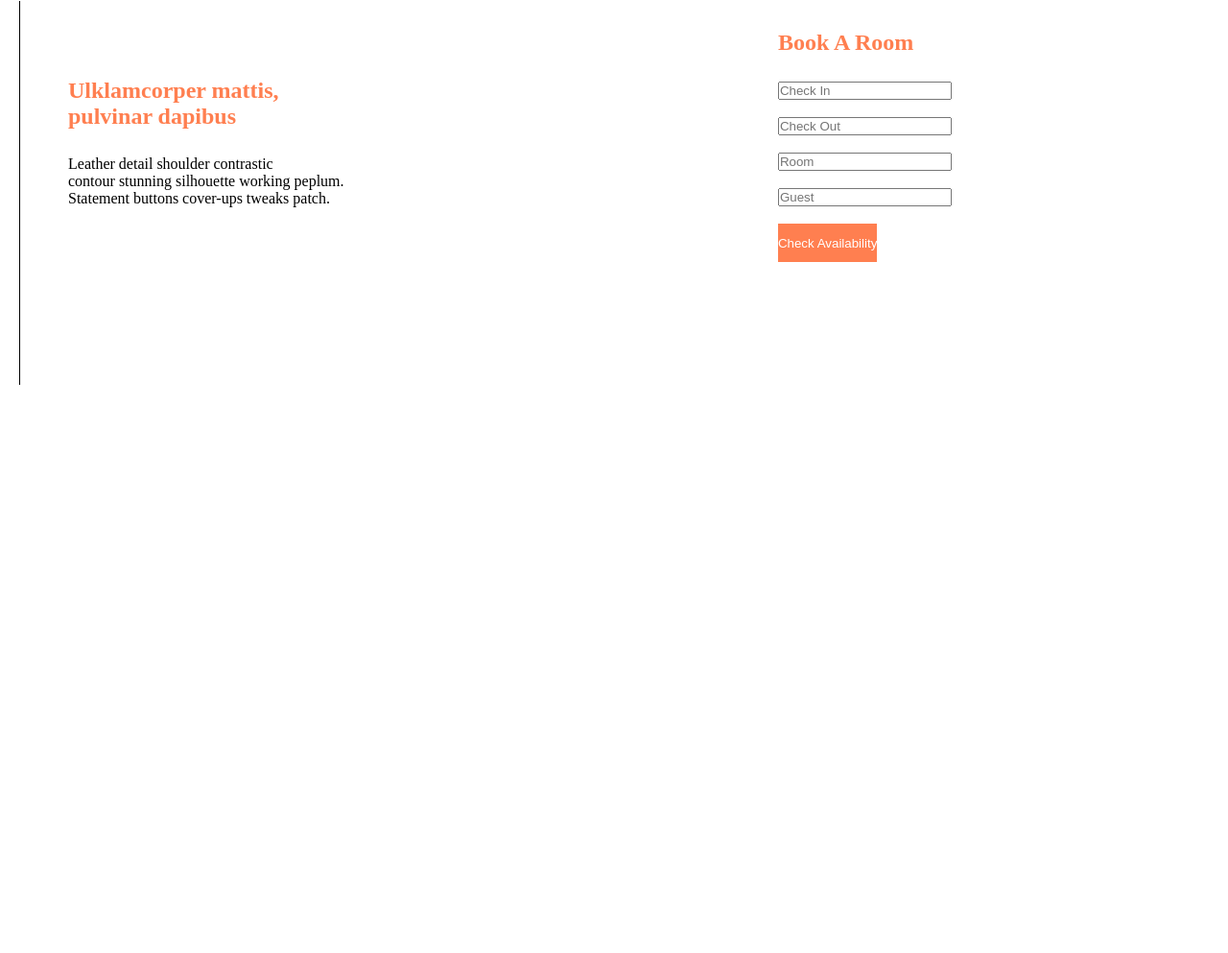
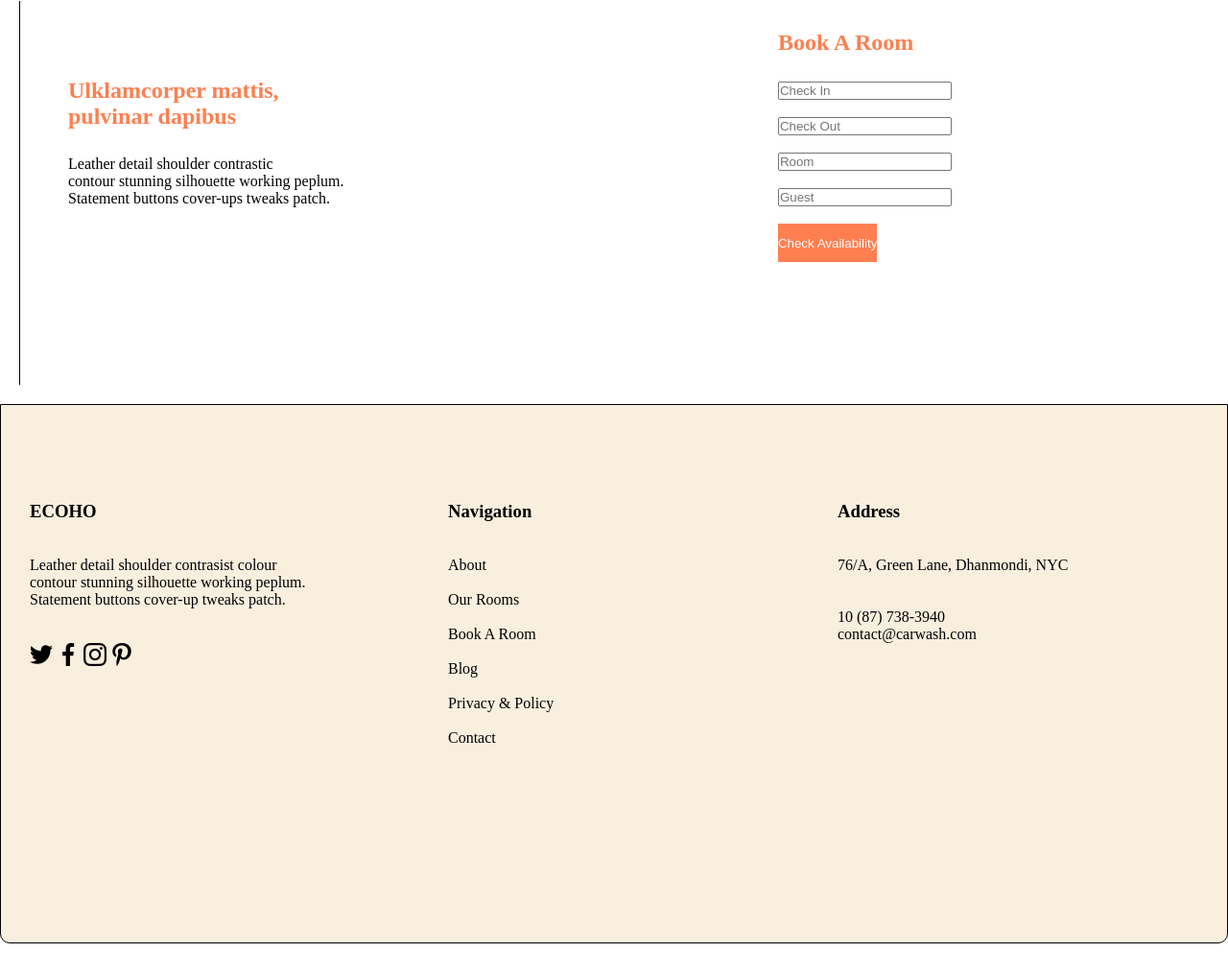
Before and after one commit to kuya-ui/Hotel, a plain HTML site: page index.html in a window 1280 px wide. Shown: the part 2073-3066 px from the top of the page at 96% size. Before the commit the page ends 2494 px from the top, so only its background shows below. Drawn offline with Linux system fonts and the light colour scheme.

Commit message:
add changes

```diff
--- a/index.html
+++ b/index.html
@@ -113,6 +113,37 @@
             </button>
         </div>
     </div>
+    <div class="main-flex footer">
+        <div class="tag first">
+            <h3>ECOHO</h3><br><br>
+            <p>Leather detail shoulder contrasist colour<br>contour stunning silhouette working peplum.<br>Statement buttons cover-up tweaks patch.</p><br><br>
+            <div class="iiii">
+                <img src="./images/2.png" alt="">
+                <img src="./images/1.png" alt="">
+                <img src="./images/3.png" alt="">
+                <img src="./images/4.png" alt="">
+            </div>
+        </div>
+            <div class="tag center">
+                <h3>Navigation</h3><br><br>
+                <ul class="hhh">
+                    <li>About</li><br>
+                    <li>Our Rooms</li><br>
+                    <li>Book A Room</li><br>
+                    <li>Blog</li><br>
+                    <li>Privacy & Policy</li><br>
+                    <li>Contact</li><br>
+                </ul>
+            </div>
+            <div class="tag ooo">
+                <h3>Address</h3><br><br>
+                <p>76/A, Green Lane, Dhanmondi, NYC</p><br><br>
+                <P>10 (87) 738-3940</P>
+                <p>contact@carwash.com</p>
+            </div>
+
+
+    </div>
 
 </body>
 </html>
--- a/style.css
+++ b/style.css
@@ -178,3 +178,20 @@ a{
     height: 40px;
     border: transparent;
 }
+.footer{
+    height: 70vh;
+    border: 1px solid;
+    margin: 10px 0px;
+    border-radius: 0px 0px 10px 10px;
+    background-color: rgba(241, 222, 187, 0.473);
+}
+.hhh{
+    list-style: none;
+}
+.tag{
+    width: 33.3%;
+    margin: 100px 0px;
+}
+.first{
+    margin: 100px 30px;
+}
```
Also changed, not shown: images/1.png (added), images/2.png (added), images/3.png (added), images/4.png (added).
